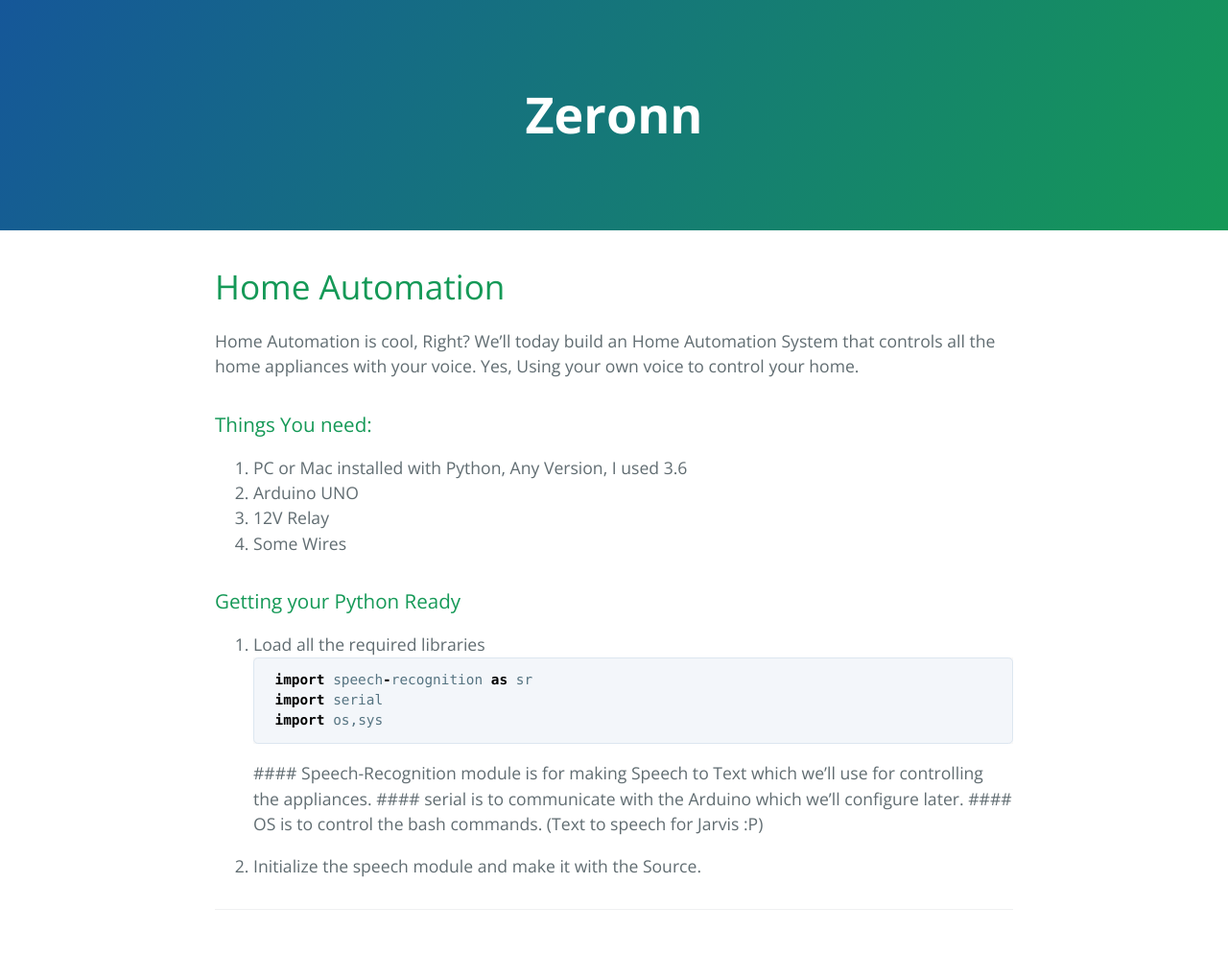
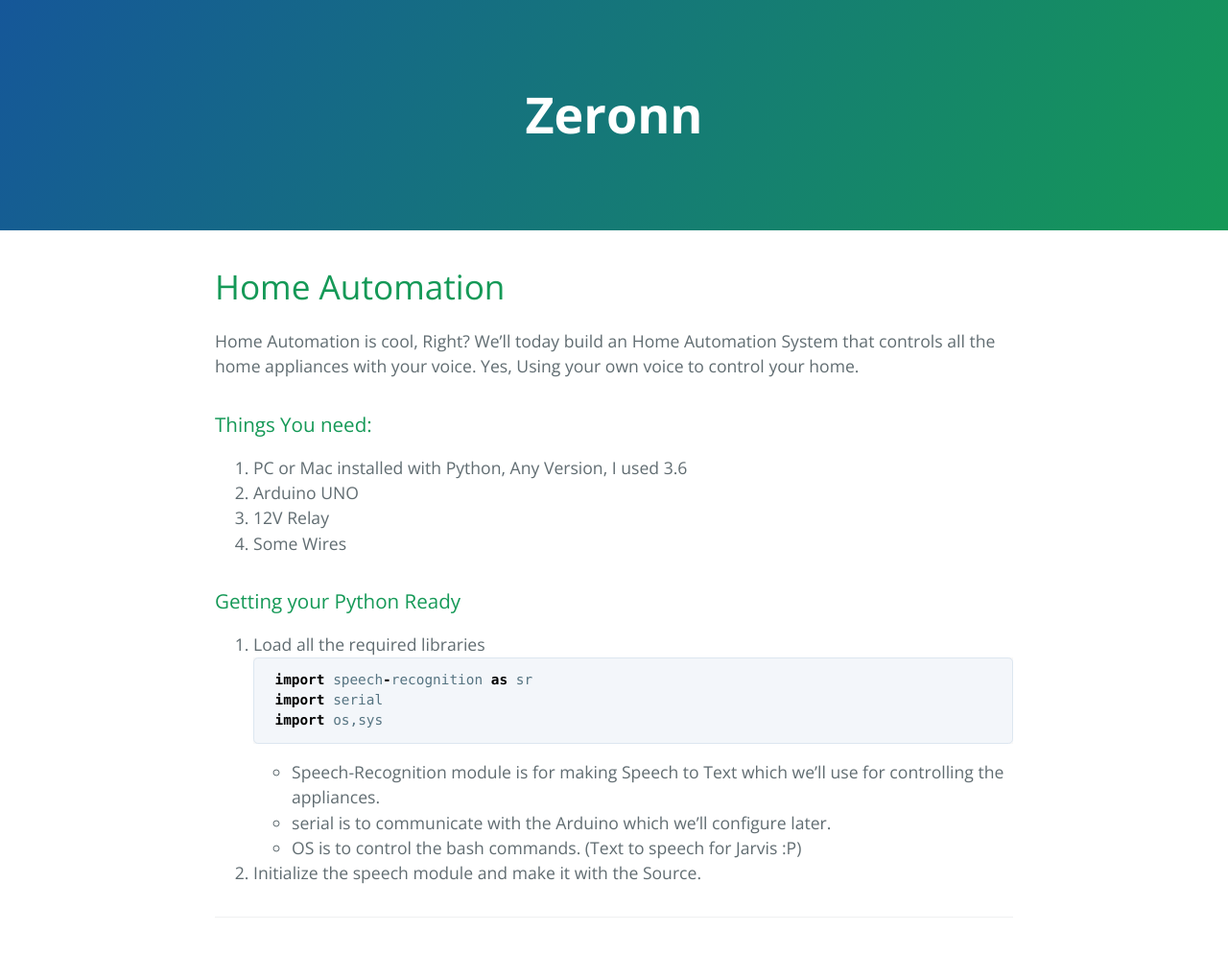
Before and after one commit to abhishekyana/abhishekyana.github.io, a Jekyll site: the page built from home-automation.md, in a window 1280 px wide. Shown: the whole page at 96% size. Built offline with Jekyll 4.4.1, drawn with Linux system fonts in a browser that asks for light colours.

Commit message:
Added the page

````diff
--- a/home-automation.md
+++ b/home-automation.md
@@ -18,7 +18,7 @@
     import serial
     import os,sys
     ```
-    #### Speech-Recognition module is for making Speech to Text which we'll use for controlling the appliances.
-    #### serial is to communicate with the Arduino which we'll configure later.
-    #### OS is to control the bash commands. (Text to speech for Jarvis :P)
+* Speech-Recognition module is for making Speech to Text which we'll use for controlling the appliances.
+* serial is to communicate with the Arduino which we'll configure later.
+* OS is to control the bash commands. (Text to speech for Jarvis :P)
 1. Initialize the speech module and make it with the Source.
````
